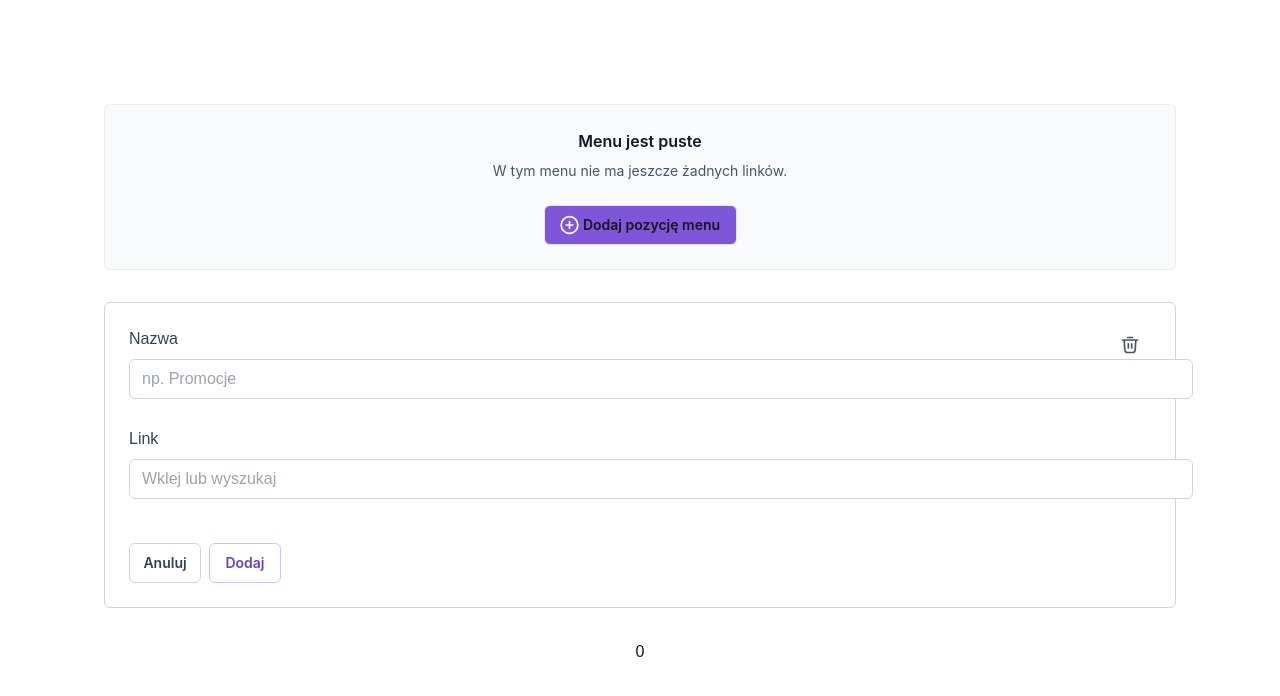
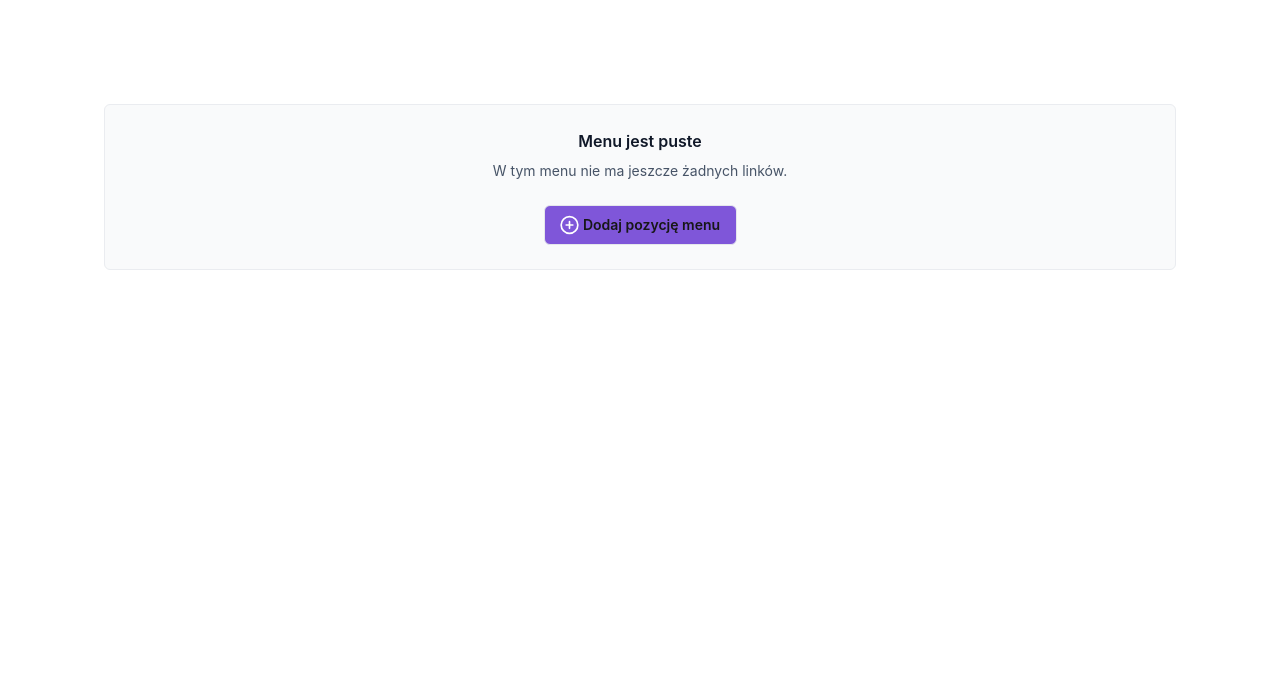
Before and after one commit to DragoBJJ/menuLinksDrag-Drop, a Next.js app: page / in a window 1280 px wide. Shown: the top 696 px of the page. Built offline with nearby package versions, Linux system fonts and the light colour scheme.

Commit message:
Repositioning of components. Changing the component naming - MenuLinks -> LinksWrapper.

```diff
--- a/src/components/molecules/LinkItem/Linktem.tsx
+++ b/src/components/molecules/LinkItem/Linktem.tsx
@@ -7,16 +7,17 @@ import { ActionButtons } from '../ActionButtons/ActionButtons';
 
 type LinkItemProps = {
   icon?: ReactNode;
+  id: number;
   title: string;
-  description: string;
+  url: string;
   setLinks: Dispatch<SetStateAction<Link[]>>;
 };
 
-export const LinkItem = memo<LinkItemProps>(({ icon, title, description, setLinks }) => {
+export const LinkItem = memo<LinkItemProps>(({ icon, id, title, url, setLinks }) => {
   const [showForm, setShowForm] = useState(false);
 
   const deleteLinkItem = () => {
-    setLinks((prev) => prev.filter((link) => link.title !== title));
+    setLinks((prev) => prev.filter((link) => link.id !== id));
   };
   return (
     <div className="flex h-full w-full flex-col">
@@ -24,7 +25,7 @@ export const LinkItem = memo<LinkItemProps>(({ icon, title, description, setLink
         {icon}
         <div className="flex w-full flex-col items-start justify-center gap-[6px]">
           <Header title={title} />
-          <Description text={description} />
+          <Description text={url} />
         </div>
         <ActionButtons setVisibleForm={setShowForm} deleteLinkItem={deleteLinkItem} />
       </div>
--- a/src/components/molecules/Menu/Menu.tsx
+++ b/src/components/molecules/Menu/Menu.tsx
@@ -1,14 +1,15 @@
-import { memo, useState } from 'react';
+import { Dispatch, memo, SetStateAction } from 'react';
 import AddIcon from '../../../../public/images/add.svg';
 import { wrapper } from '../../../styles/style';
 import { Button } from '../../atoms/Button/Button';
 import { Description } from '../../atoms/Description/Description';
 import { Header } from '../../atoms/Header/Header';
 
-type MenuProps = {};
+type MenuProps = {
+  setShowForm: Dispatch<SetStateAction<boolean>>;
+};
 
-export const Menu = memo<MenuProps>(({}) => {
-  const [showForm, setShowForm] = useState(false);
+export const Menu = memo<MenuProps>(({ setShowForm }) => {
   return (
     <div className={`${wrapper} border-secondary bg-secondary p-6`}>
       <div className="flex flex-col items-center justify-center gap-xs">
--- a/src/components/MenuLinks/MenuLinks.tsx
+++ b/src/components/molecules/linksWrapper/LinksWrapper.tsx
@@ -1,12 +1,12 @@
-import { memo, PropsWithChildren, useState } from 'react';
-import { Button } from '../atoms/Button/Button';
+import { Dispatch, memo, PropsWithChildren, SetStateAction } from 'react';
+import { Button } from '../../atoms/Button/Button';
 
 type MenuItemProps = {
   setLinks: (links: any) => void;
+  setShowForm: Dispatch<SetStateAction<boolean>>;
 } & Required<PropsWithChildren>;
 
-export const MenuLinks = memo<MenuItemProps>(({ children, setLinks }) => {
-  const [showForm, setShowForm] = useState(false);
+export const LinksWrapper = memo<MenuItemProps>(({ children, setLinks, setShowForm }) => {
   return (
     <div className="flex w-full flex-col overflow-hidden rounded-md border-[1px] border-primary">
       {children}
--- a/src/components/organisms/NavigationForm/NavigationForm.tsx
+++ b/src/components/organisms/NavigationForm/NavigationForm.tsx
@@ -13,7 +13,7 @@ import { NavFormShema } from '../../molecules/Form/type';
 
 type NavigationFormProps = {
   setLinks: Dispatch<SetStateAction<Link[]>>;
-  setShowForm?: Dispatch<SetStateAction<boolean>>;
+  setShowForm: Dispatch<SetStateAction<boolean>>;
 };
 
 export const NavigationForm = memo<NavigationFormProps>(({ setLinks, setShowForm }) => {
@@ -26,10 +26,6 @@ export const NavigationForm = memo<NavigationFormProps>(({ setLinks, setShowForm
   } = useForm<NavDataForm>({
     resolver: zodResolver(NavFormShema),
   });
-
-  console.log('errors', errors);
-
-  const clearInputs = () => {};
 
   const onSubmit = async (data: NavDataForm) => {
     if (isValid) {
@@ -51,7 +47,10 @@ export const NavigationForm = memo<NavigationFormProps>(({ setLinks, setShowForm
       onSubmit={handleSubmit(onSubmit)}
       className={`${wrapper} relative w-[1168px] border-primary p-6`}
     >
-      <DeleteIcon className="absolute right-[36.5px] top-[32.5px] cursor-pointer" />
+      <div onClick={() => setShowForm(false)}>
+        <DeleteIcon className="absolute right-[36.5px] top-[32.5px] cursor-pointer" />
+      </div>
+
       <div className="flex h-full w-full flex-col gap-xs">
         <FormField
           type="text"
--- a/src/components/templates/NavigationTemplate.tsx
+++ b/src/components/templates/NavigationTemplate.tsx
@@ -3,8 +3,8 @@
 import { memo, useState } from 'react';
 import MenuItemIcon from '../../../public/images/menuItem.svg';
 import { Link } from '../../types/data';
-import { MenuLinks } from '../MenuLinks/MenuLinks';
 import { LinkItem } from '../molecules/LinkItem/Linktem';
+import { LinksWrapper } from '../molecules/linksWrapper/LinksWrapper';
 import { Menu } from '../molecules/Menu/Menu';
 import { NavigationForm } from '../organisms/NavigationForm/NavigationForm';
 
@@ -12,27 +12,30 @@ type NavigationTemplateProps = {};
 
 export const NavigationTemplate = memo<NavigationTemplateProps>(() => {
   const [links, setLinks] = useState<Link[]>([]);
+  const [showForm, setShowForm] = useState(false);
 
   console.log('links', links);
 
   return (
     <div className="flex h-full w-full flex-col items-center justify-center p-6">
       <div className="flex h-full w-full flex-col items-center justify-center gap-l">
-        {!links.length && <Menu />}
-        {<NavigationForm setLinks={setLinks} />}
-        {links.length && (
-          <MenuLinks setLinks={setLinks}>
-            {links.map(({ title, url }, index) => (
+        {links.length ? (
+          <LinksWrapper setLinks={setLinks} setShowForm={setShowForm}>
+            {links.map((link, index) => (
               <LinkItem
-                key={`${url}-${index}`}
+                key={`${link.url}-${index}`}
                 icon={<MenuItemIcon className="mr-4 flex" />}
-                title={title}
-                description={url}
                 setLinks={setLinks}
+                {...link}
               />
             ))}
-          </MenuLinks>
+          </LinksWrapper>
+        ) : (
+          <>
+            <Menu setShowForm={setShowForm} />
+          </>
         )}
+        {showForm && <NavigationForm setLinks={setLinks} setShowForm={setShowForm} />}
       </div>
     </div>
   );
```
